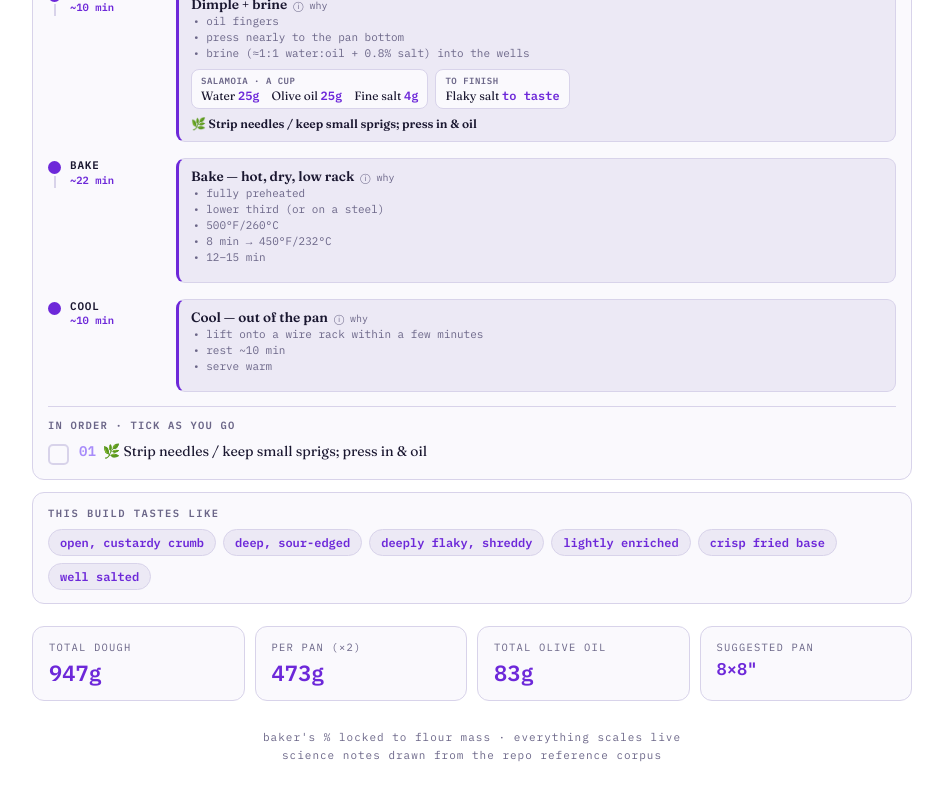
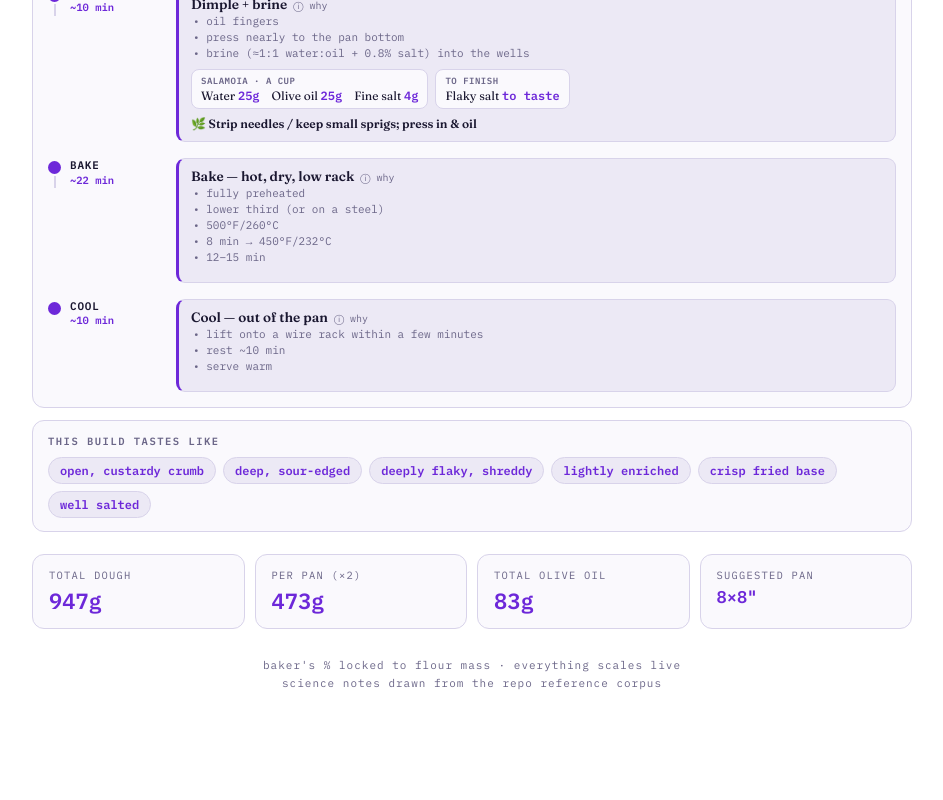
Before and after one commit to 4AM365/foccaciabot, a React (Vite) app: page / in a window 1280 px wide. Shown: the part 3196-3996 px from the top of the page, without its empty margins (168-1111 px from the left). After the commit the page ends 3948 px from the top, so only its background shows below. Built offline with nearby package versions, Linux system fonts and the light colour scheme.

Commit message:
Remove the tick-as-you-go prep checklist (and its now-dead prepDone/ordered state)

```diff
--- a/focaccia-build-sheet.jsx
+++ b/focaccia-build-sheet.jsx
@@ -762,14 +762,7 @@ function buildTimeline({ sch, schIdx, folds, yeastType, toppings, tomato }) {
     if (plan) tracks.push({ id: t.id, icon: t.icon, label: t.label, plan });
   });
 
-  // Linearised: same prep, sorted into one do-this-then-that order (stable, so
-  // ties keep registry order). This is the explicit "linear order" view.
-  const ordered = tracks
-    .map((t, i) => ({ t, i }))
-    .sort((a, b) => (PHASE_ORDER.indexOf(a.t.plan.phase) - PHASE_ORDER.indexOf(b.t.plan.phase)) || (a.i - b.i))
-    .map((x) => x.t);
-
-  return { phases, spine, tracks, ordered };
+  return { phases, spine, tracks };
 }
 
 // A vertical timeline of the bake: phases run top→bottom, each with a wide step
@@ -871,7 +864,6 @@ export default function FocacciaBuildSheet({ goldmemberSrc = "/static/goldmember
   const [toppingSel, setToppingSel] = useState({ rosemary: true });
   const [tomatoMode, setTomatoMode] = useState("raw"); // raw | roast
   const [tomatoPct, setTomatoPct] = useState(20);       // cherry tomatoes as % of flour
-  const [prepDone, setPrepDone] = useState({});         // mise-en-place checklist
   const verbosity = 1; // steps are always succinct — the verbosity control was dropped
   // Light/dark + vibe inherit from the host Quartz blog (`saved-theme` /
   // `saved-vibe` on <html>); standalone → light + jdm.
@@ -921,7 +913,6 @@ export default function FocacciaBuildSheet({ goldmemberSrc = "/static/goldmember
   }
   function applySpecial(id) { setSpecial(id); setOpenStep("01"); }
   const toggleTopping = (id) => setToppingSel((t) => ({ ...t, [id]: !t[id] }));
-  const togglePrep = (key) => setPrepDone((p) => ({ ...p, [key]: !p[key] }));
   const activeStyle = boundStyle || "custom";
   const freestyleNearest = (!boundStyle && !special) ? solved.style : null;
   const selectedToppings = TOPPINGS.filter((t) => toppingSel[t.id]);
@@ -1491,35 +1482,6 @@ export default function FocacciaBuildSheet({ goldmemberSrc = "/static/goldmember
 
           <TimeGraph phases={timeline.phases} spine={timeline.spine} tracks={timeline.tracks} phaseIng={phaseIng} stepsByPhase={stepsByPhase} C={C} accent={C.olive} />
 
-          {/* Same prep, linearised into one order — tick as you go */}
-          <div style={{ borderTop: `1.5px solid ${C.line}`, marginTop: 12, paddingTop: 11 }}>
-            <div style={{ fontFamily: "'IBM Plex Mono', monospace", fontSize: 10.5, letterSpacing: 1.2, textTransform: "uppercase", color: C.inkSoft, fontWeight: 600, marginBottom: 9 }}>In order · tick as you go</div>
-            {timeline.ordered.length === 0 ? (
-              <div style={{ fontSize: 13, color: C.inkSoft, fontStyle: "italic" }}>Nothing to prep ahead — instant yeast goes straight in, and your toppings go on at dimpling.</div>
-            ) : (
-            <div style={{ display: "flex", flexDirection: "column", gap: 7 }}>
-              {timeline.ordered.map((t, i) => {
-                const key = `plan:${t.id}`;
-                const done = !!prepDone[key];
-                return (
-                  <button key={key} onClick={() => togglePrep(key)} style={{
-                    display: "flex", gap: 10, alignItems: "flex-start", textAlign: "left", cursor: "pointer",
-                    background: "transparent", border: "none", padding: "1px 0", fontFamily: "'Fraunces', serif", color: C.ink }}>
-                    <span style={{ width: 17, height: 17, borderRadius: 5, border: `2px solid ${done ? C.olive : C.line}`, background: done ? C.olive : "transparent", flexShrink: 0, display: "flex", alignItems: "center", justifyContent: "center", fontSize: 11, color: C.onAccent, lineHeight: 1, marginTop: 2 }}>{done ? "✓" : ""}</span>
-                    <span style={{ flex: 1, lineHeight: 1.4 }}>
-                      <span style={{ fontSize: 14, color: done ? C.inkSoft : C.ink, textDecoration: done ? "line-through" : "none", opacity: done ? 0.7 : 1 }}>
-                        <span style={{ fontFamily: "'IBM Plex Mono', monospace", fontWeight: 600, color: C.crust, marginRight: 7 }}>{String(i + 1).padStart(2, "0")}</span>
-                        {t.icon} {t.plan.do}
-                        {t.plan.dur && <span style={{ fontFamily: "'IBM Plex Mono', monospace", fontSize: 11.5, color: C.olive, fontWeight: 600 }}> · ⏱ {t.plan.dur}</span>}
-                      </span>
-                      {t.plan.dep && <span style={{ display: "block", fontSize: 12, fontStyle: "italic", color: C.inkSoft, marginTop: 1 }}>↳ {t.plan.dep}</span>}
-                    </span>
-                  </button>
-                );
-              })}
-            </div>
-            )}
-          </div>
         </div>
         </>}
 
```
